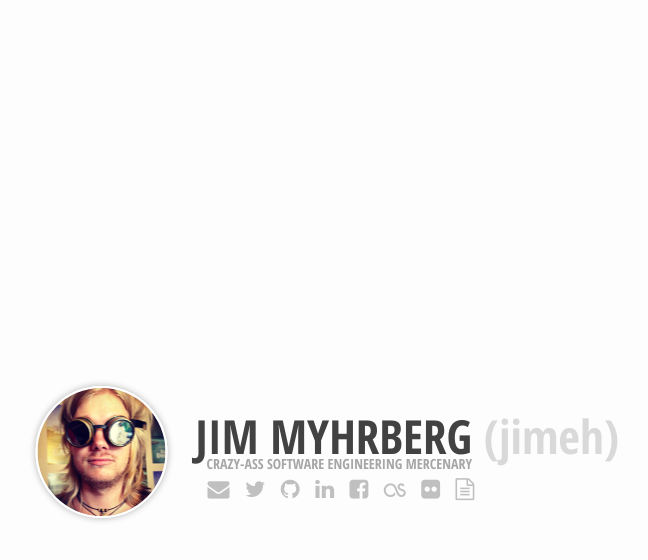
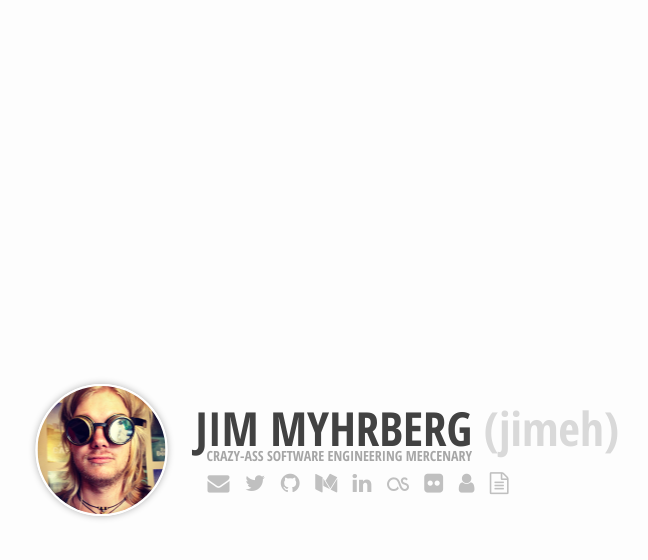
Before and after one commit to jimeh/jimeh.github.io, a Jekyll site: the page built from index.html, in a window 1280 px wide. Shown: the top 560 px of the page, without its empty margins (307-955 px from the left). Built offline with Jekyll 4.4.1, drawn with Linux system fonts in a browser that asks for light colours; nearby versions of some CDN libraries.

Commit message:
Various updates including responsiveness

```diff
--- a/_config.yml
+++ b/_config.yml
@@ -3,12 +3,15 @@
 name: Jim Myhrberg
 nickname: jimeh
 email: pbagnpg\100wvzru\056zr
+mailto: "&#109;&#97;&#105;&#108;&#116;&#111;&#58;%63%6s%6r%74%61%63%74@%6n%69%6q%65%68.%6q%65"
 description: Crazy-Ass Software Engineering Mercenary
 baseurl: "" # the subpath of your site, e.g. /blog/
 hostname: jimeh.me # used to determine if google analytics should be triggered
 url: http://jimeh.me # the base hostname & protocol for your site
 permalink: /:title/
-cv_url: http://assets.jimeh.me/jim-myhrberg-resume.pdf
+blog_url: https://jimeh.io/
+cv_url: http://assets.jimeh.me/jim-myhrberg-cv.pdf
+vcard_url: http://assets.jimeh.me/jim-myhrberg.vcf
 twitter_username: jimeh
 github_username: jimeh
 linkedin_username: jimeh
--- a/_sass/_layout.scss
+++ b/_sass/_layout.scss
@@ -3,6 +3,7 @@
   font-weight: bold;
   position: fixed;
   top: 0px;
+  text-align: center;
 
   bottom: 0px;
   width: 100%;
@@ -11,8 +12,7 @@
     text-decoration: none;
   }
 
-  .content {
-    height: 128px;
+  .site-header-container {
     width: 595px;
     position: absolute;
     top: 50%;
@@ -24,68 +24,169 @@
 .site-avatar {
   width: 128px;
   height: 128px;
-  margin-bottom: 4px;
+  float: left;
   border: 2px solid white;
-  position: absolute;
-  top: 0;
-  left: 0;
   @include border-radius(400px);
   @include box-shadow(0px, 0px, 7px, rgba(0, 0, 0, 0.3));
 }
 
-.header-content {
+.content {
   display: block;
-  color: $name-color;
+  padding: 9px 0px 0px 160px;
+  position: relative;
+  text-align: left;
+}
+
+.site-title {
   font-size: 47px;
-  line-height: 40px;
-  margin-bottom: 5px;
-  position: absolute;
-  top: 30px;
-  left: 160px;
+  position: relative;
 
   .site-name {
+    color: $name-color;
     text-transform: uppercase;
   }
+
   .site-nickname {
     color: $nickname-color;
     text-transform: lowercase;
   }
-}
 
   .site-description {
     font-size: 14px;
-  margin-bottom: 8px;
     color: $sub-title-color;
     text-transform: uppercase;
     position: absolute;
-  top: 28px;
+    top: 49px;
     left: 11px;
+  }
 }
 
 .site-links {
-  position: absolute;
-  top: 52px;
-  left: 7px;
   font-size: 22px;
+  padding: 2px 0px 0px 7px;
 
   a {
     color: $link-color;
     position: relative;
     padding: 0px 5px;
+    white-space: nowrap;
 
     .link-text {
       visibility: hidden;
       font-size: $base-font-size;
       position: absolute;
-      top: 20px;
+      top: 30px;
       left: 50%;
       @include transform(translate(-50%, 0%));
     }
     &:hover {
-      color: $link-hover-color;
+      color: $brand-color-light;
       .link-text {
         visibility: visible;
       }
     }
   }
 }
+
+@media screen and (max-width: 768px) {
+  .site-links {
+    padding: 1px 0px 0px 0px;
+    margin-left: -2px;
+
+    a {
+      line-height: 22px;
+      padding: 0px;
+      margin: 0px 10px 0px 0px;
+
+      .link-text {
+        margin-left: 4px;
+        visibility: visible;
+        position: static;
+        display: inline-block;
+        @include transform(translate(0%, -11%));
+      }
+    }
+  }
+}
+
+@media screen and (max-width: 640px) {
+  .site-header {
+    .site-header-container {
+      width: 410px;
+    }
+  }
+
+  .site-avatar {
+    width: 80px;
+    height: 80px;
+  }
+
+  .content {
+    padding: 4px 0px 0px 98px;
+  }
+
+  .site-title {
+    font-size: 34px;
+
+    .site-description {
+      font-size: 10px;
+      top: 36px;
+      left: 9px;
+    }
+  }
+
+  .site-links {
+    font-size: 16px;
+    a {
+      .link-text {
+        @include transform(translate(0%, 0%));
+      }
+    }
+  }
+}
+
+@media screen and (max-width: 419px) {
+  .site-header {
+    .site-header-container {
+      width: 320px;
+    }
+  }
+
+  .site-avatar {
+    width: 80px;
+    height: 80px;
+    float: none;
+  }
+
+  .content {
+    padding: 0px 10px 0px 10px;
+    text-align: center
+  }
+
+  .site-title {
+    font-size: 30px;
+
+    .site-description {
+      font-size: 9px;
+      top: 32px;
+      left: 7px;
+    }
+  }
+
+  .site-links {
+    font-size: 14px;
+    padding: 3px 0px 0px 0px;
+    margin-left: 0px;
+    text-align: center;
+
+    a {
+      line-height: 22px;
+      padding: 0px;
+      margin: 0px 5px;
+
+      .link-text {
+        @include transform(translate(0%, 0%));
+      }
+    }
+  }
+}
--- a/_sass/_setup.scss
+++ b/_sass/_setup.scss
@@ -9,6 +9,7 @@
 
 $spacing-unit:        30px;
 
+$background-color:    #fdfdfd;
 $text-color:          #1a1a1a;
 
 $name-color:          lighten($text-color, 15.5%);
@@ -17,8 +18,8 @@
 $link-color:          lighten($text-color, 65%);
 $link-hover-color:    lighten($text-color, 55%);
 
-$background-color:    #fdfdfd;
 $brand-color:         #1193f6;
+$brand-color-light:   lighten($brand-color, 10%);
 $brand-color-dark:    darken($brand-color, 10%);
 
 $grey-color:          #828282;
--- a/index.html
+++ b/index.html
@@ -2,30 +2,26 @@
 layout: default
 ---
 <header class="site-header">
-  <div class="content">
+  <div class="site-header-container">
     <img class="site-avatar" src="{{ "/img/jimeh-4.0.jpg" | prepend: site.baseurl }}">
-    <span class="header-content">
-      <span class="site-name">{{ site.name }}</span>
-      <span class="site-nickname">({{ site.nickname }})</span>
-      <p class="site-description">{{ site.description }}</p>
+    <span class="content">
+      <span class="site-title">
+        <span class="site-name">{{ site.name }}</span>
+        <span class="site-nickname">({{ site.nickname }})</span>
+        <span class="site-description">{{ site.description }}</span>
+      </span>
       <div class="site-links">
         <script type="text/javascript">
-          document.write("<n uers=\"znvygb:{{ site.email }}\"><v pynff=\"sn sn-rairybcr\"><\057v><fcna pynff=\"yvax-grkg\">pbagnpg\100wvzru\056zr<\057fcna><\057n>".replace(/[a-zA-Z]/g, function(c){return String.fromCharCode((c<="Z"?90:122)>=(c=c.charCodeAt(0)+13)?c:c-26);}));
-        </script><a href="https://twitter.com/{{ site.twitter_username }}">
-          <i class="fa fa-twitter"></i><span class="link-text">twitter</span>
-        </a><a href="https://github.com/{{ site.github_username }}">
-          <i class="fa fa-github"></i><span class="link-text">github</span>
-        </a><a href="http://www.linkedin.com/in/{{ site.linkedin_username }}">
-          <i class="fa fa-linkedin"></i><span class="link-text">linkedin</span>
-        </a><a href="https://facebook.com/{{ site.facebook_username }}">
-          <i class="fa fa-facebook-square"></i><span class="link-text">facebook</span>
-        </a><a href="https://last.fm/user/{{ site.lastfm_username }}">
-          <i class="fa fa-lastfm"></i><span class="link-text">last.fm</span>
-        </a><a href="https://flickr.com/photos/{{ site.flickr_username }}/">
-          <i class="fa fa-flickr"></i><span class="link-text">flickr</span>
-        </a><a href="{{ site.cv_url }}">
-          <i class="fa fa-file-text-o"></i><span class="link-text">cv</span>
-        </a>
+          document.write("<n uers=\"{{ site.mailto }}\" bapyvpx=\"_tnd\056chfu(['_genpxRirag', 'yvaxGb', 'rznvy', guvf\056uers]);\"><v pynff=\"sn sn-rairybcr\"><\057v><fcna pynff=\"yvax-grkg\">{{ site.email }}<\057fcna><\057n>".replace(/[a-zA-Z]/g, function(c){return String.fromCharCode((c<="Z"?90:122)>=(c=c.charCodeAt(0)+13)?c:c-26);}));
+        </script>
+        <a href="https://twitter.com/{{ site.twitter_username }}" onclick="_gaq.push(['_trackEvent', 'linkTo', 'twitter', this.href]);"><i class="fa fa-twitter"></i><span class="link-text">twitter</span></a>
+        <a href="https://github.com/{{ site.github_username }}" onclick="_gaq.push(['_trackEvent', 'linkTo', 'github', this.href]);"><i class="fa fa-github"></i><span class="link-text">github</span></a>
+        <a href="{{ site.blog_url }}" onclick="_gaq.push(['_trackEvent', 'linkTo', 'blog', this.href]);"><i class="fa fa-medium"></i><span class="link-text">blog</span></a>
+        <a href="http://www.linkedin.com/in/{{ site.linkedin_username }}" onclick="_gaq.push(['_trackEvent', 'linkTo', 'linkedin', this.href]);"><i class="fa fa-linkedin"></i><span class="link-text">linkedin</span></a>
+        <a href="https://last.fm/user/{{ site.lastfm_username }}" onclick="_gaq.push(['_trackEvent', 'linkTo', 'last.fm', this.href]);"><i class="fa fa-lastfm"></i><span class="link-text">last.fm</span></a>
+        <a href="https://flickr.com/photos/{{ site.flickr_username }}/" onclick="_gaq.push(['_trackEvent', 'linkTo', 'flickr', this.href]);"><i class="fa fa-flickr"></i><span class="link-text">flickr</span></a>
+        <a href="{{ site.vcard_url }}" onclick="_gaq.push(['_trackEvent', 'download', 'resume', this.href]);"><i class="fa fa-user"></i><span class="link-text">vcard</span></a>
+        <a href="{{ site.cv_url }}" onclick="_gaq.push(['_trackEvent', 'download', 'vcard', this.href]);"><i class="fa fa-file-text-o"></i><span class="link-text">cv (pdf)</span></a>
       </div>
     </span>
   </div>
```
Lines whose indentation alone changed are shown as unchanged.
